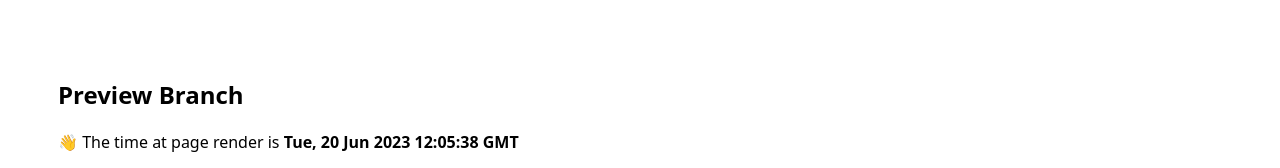
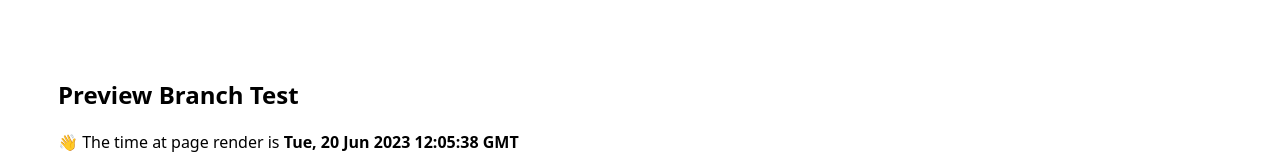
Before and after one commit to indeox/nextjs-vercel-cache-repro, a Next.js app: page / in a window 1280 px wide. Shown: the top 168 px of the page. Built offline with nearby package versions, Linux system fonts and the light colour scheme.

Commit message:
Update page.tsx

```diff
--- a/app/page.tsx
+++ b/app/page.tsx
@@ -4,7 +4,7 @@ const revalidate = 3600; // Cache for 1 hour
 export default function Home() {
   return (
     <div style={{ padding: "50px", fontFamily: "system-ui, sans-serif" }}>
-      <h2>Preview Branch</h2>
+      <h2>Preview Branch Test</h2>
       <p>👋 The time at page render is <strong>{new Date().toUTCString()}</strong></p>
       <p><em>(Cache is set to {revalidate} seconds)</em></p>
       <hr />
```
